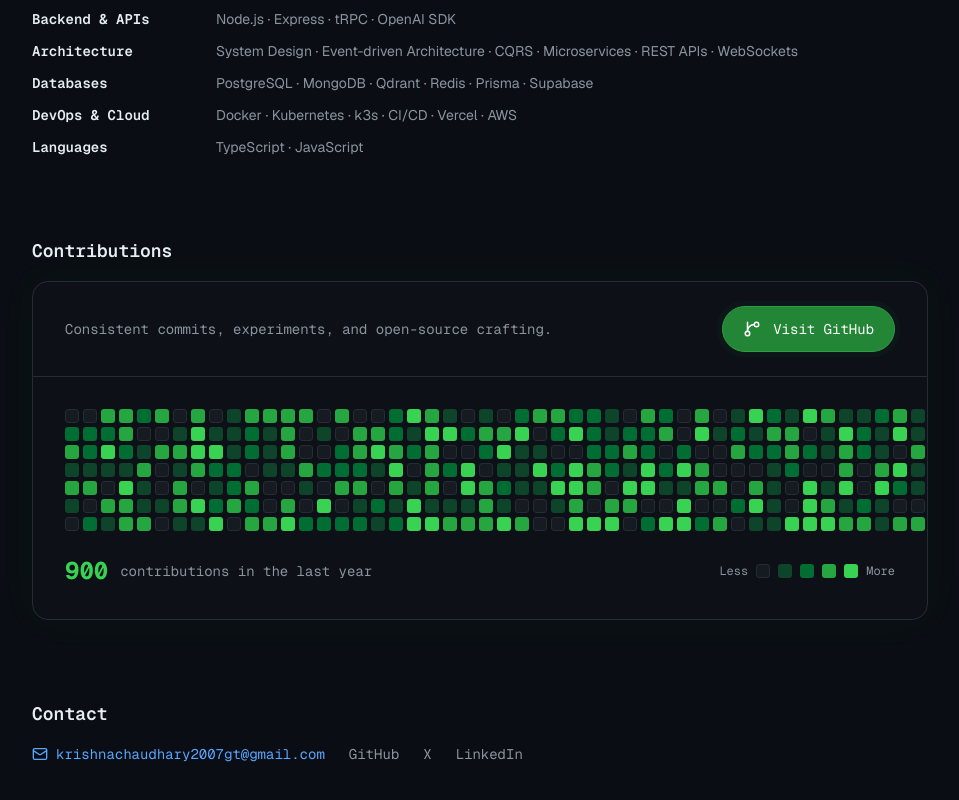
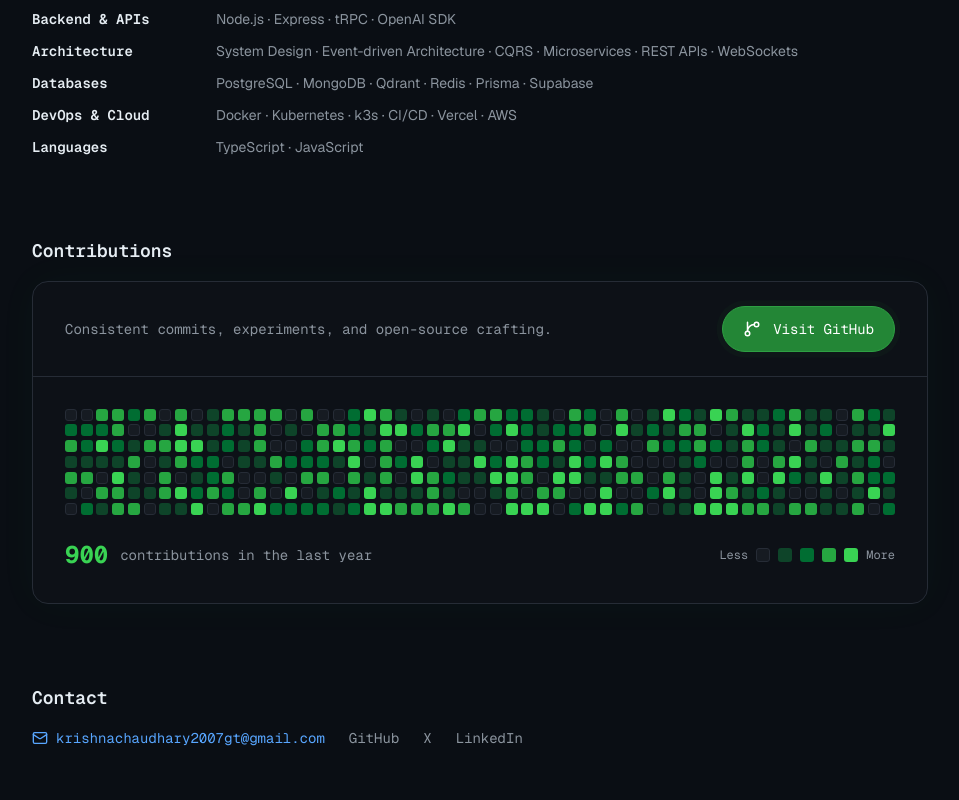
Before and after one commit to sudoKrishna/krishna, a Next.js app: page / in a window 1280 px wide. Shown: the part 999-1799 px from the top of the page, without its empty margins (160-1119 px from the left). Built offline with nearby package versions, Linux system fonts and the light colour scheme; no server answers.

Commit message:
make contribution grid fit screen width; link resume to actual PDF

```diff
--- a/app/components/Github.tsx
+++ b/app/components/Github.tsx
@@ -134,17 +134,20 @@ export default function GithubPage() {
           </div>
 
           {/* CONTRIBUTION GRID */}
-          <div className="overflow-x-auto px-8 py-8">
-            <div className="flex min-w-[820px] gap-[4px]">
+          <div className="px-4 py-8 sm:px-8">
+            <div
+              className="grid w-full gap-[3px] sm:gap-[4px]"
+              style={{ gridTemplateColumns: `repeat(${grid.length}, minmax(0, 1fr))` }}
+            >
               {grid.map((week, weekIndex) => (
-                <div key={weekIndex} className="flex flex-col gap-[4px]">
+                <div key={weekIndex} className="grid gap-[3px] sm:gap-[4px]">
                   {week.map((level, dayIndex) => {
                     const delay = (weekIndex * 7 + dayIndex) * 6;
 
                     return (
                       <div
                         key={dayIndex}
-                        className={`h-3.5 w-3.5 rounded-[3px] ${contributionLevels[level]} ${
+                        className={`aspect-square w-full rounded-[2px] sm:rounded-[3px] ${contributionLevels[level]} ${
                           inView ? "animate-cell-pop" : "opacity-0"
                         } hover:scale-125 hover:ring-1 hover:ring-[var(--accent)] transition-transform`}
                         style={inView ? { animationDelay: `${delay}ms` } : undefined}
--- a/app/resume/page.tsx
+++ b/app/resume/page.tsx
@@ -75,7 +75,7 @@ export default function ResumePreview() {
 
             <div className="mt-8 flex justify-center">
               <a
-                href="https://kkkk-e2731a.tiiny.site"
+                href="/resume.pdf"
                 target="_blank"
                 rel="noopener noreferrer"
                 className={`${mono.className} inline-block px-8 py-3 bg-[var(--accent-solid)] text-white font-semibold uppercase tracking-wider border border-[var(--accent-solid)] shadow-[0_0_20px_rgba(57,211,83,0.15)] hover:bg-[var(--accent-dim)] hover:-translate-y-0.5 transition-all`}
```
Also changed, not shown: 1 other file (tests, documents, lock files or other folders).
